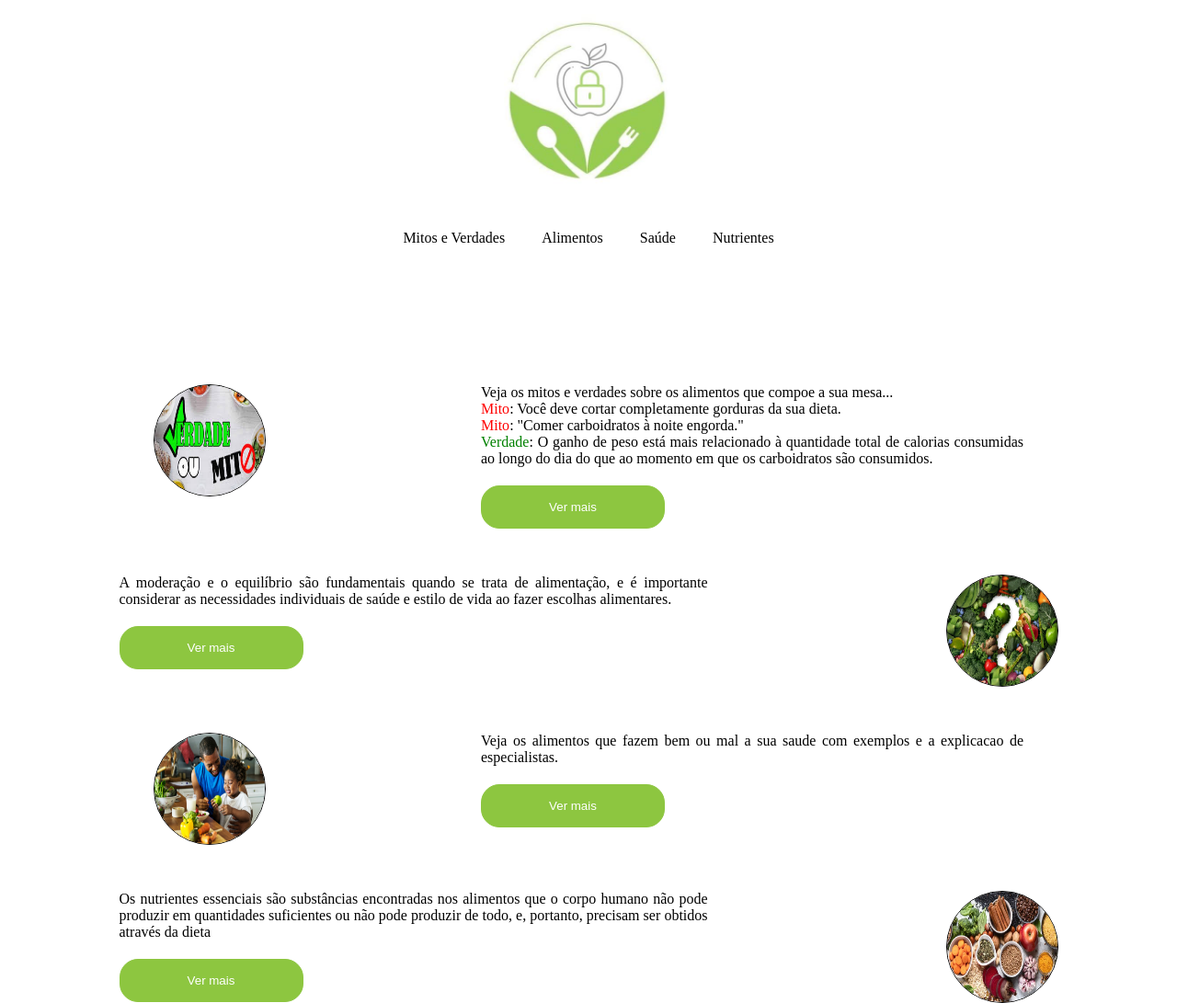
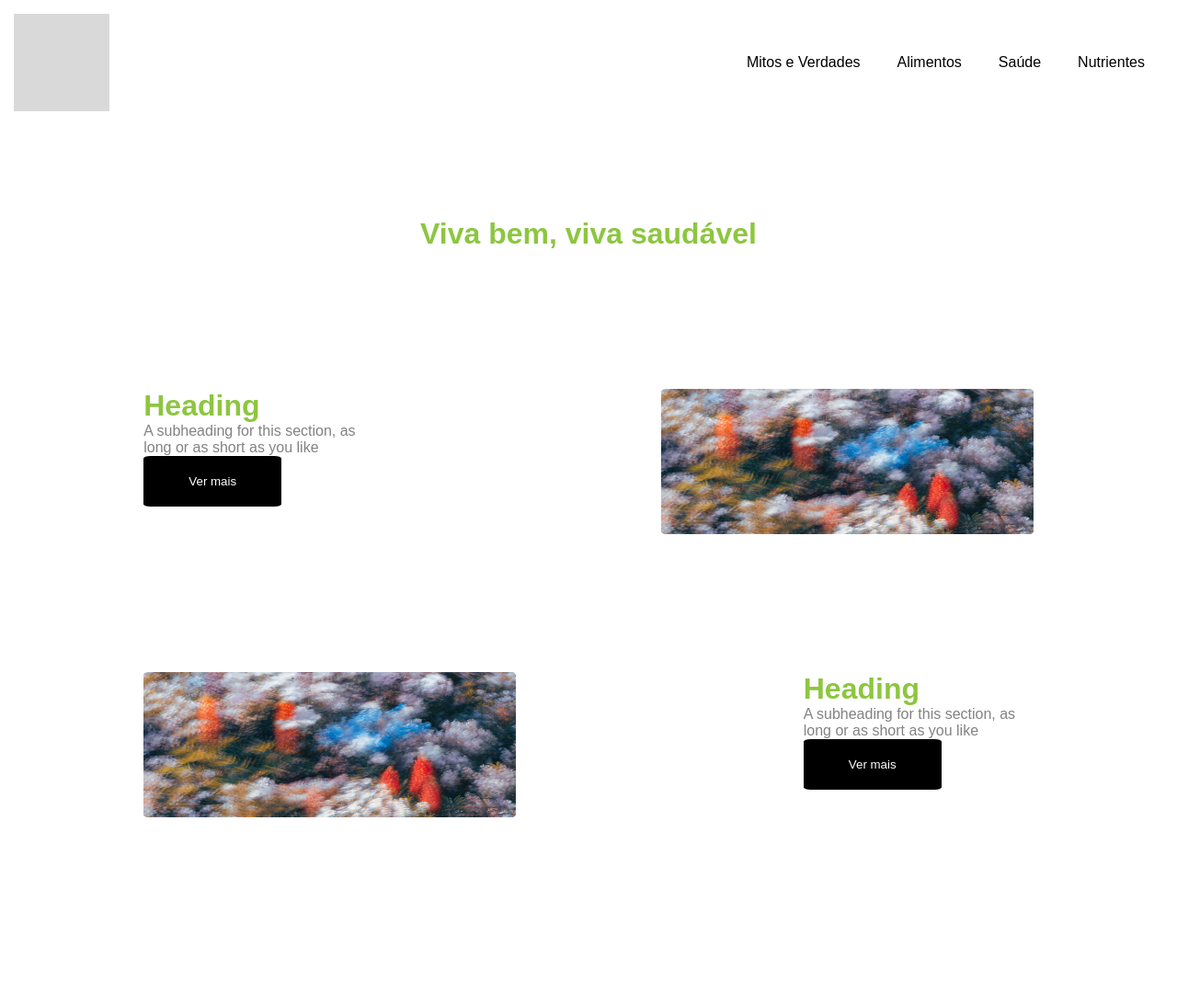
Before and after one commit to c3r0l/vida-saudavel, a plain HTML site: page index.html in a window 1280 px wide. Shown: the whole page at 92% size. After the commit the page ends 889 px from the top, so only its background shows below. Drawn offline with Linux system fonts and the light colour scheme.

Commit message:
home refatorada

```diff
--- a/css/layout.css
+++ b/css/layout.css
@@ -2,55 +2,50 @@
 	margin:0;
 	padding:0;
   list-style-type: none;
-
-}
- .penis {
-    width: 120px;
-    height: 120px;
-
-	border-radius: 50%;
-	border: 0.5px solid black;
- }
-.on-the-left{
-	display:flex;
-	padding:50px;
-
-	flex-direction:row;
-	justify-content:space-around;
-
+	font-family:sans-serif;
 }
 
-header img {
-	width: 150px;
-	height: 150px;
+.title{
+	color:#8DC640;
 }
 
-.one{
-	width:50%;
-	text-align:justify;
+p{
+	color:#828282;
 }
 
-.on-the-right{
+button{
+	width:150px;
+	padding:20px;
+	border-radius:5%;
+	border:none;
+	background-color:black;
+	color:white;
+}
+
+
+.top-header{
+	padding-top:100px;
+	display:flex;
+	justify-content:center;
+}
+
+/*					Panels				*/
+
+.panel{
+	padding-top:150px;
 	display:flex;
 	justify-content:space-around;
 }
 
-.btn{
-	padding:20px;
-	width:200px;
-	background-color:#8DC640;
-	border:0.1px solid #8DC640;
-	border-radius:20px;
-
-	padding:15px;
-	color:white;
-	margin-top:20px;
+.ilustration{
+	width:405px;
+	height:158px;
 }
 
-.rd{
-	color:red;
+.subsection{
+	width:250px;
 }
 
-.vrd {
-	color:green;
+.subsection > .ilustration {
+	padding-top: 20px;
 }
--- a/css/mitosEvdd.css
+++ /dev/null
@@ -1,31 +0,0 @@
-body {
-    font-family: Arial, sans-serif;
-    line-height: 1.6;
-    background-color: #f4f4f4;
-    color: #333;
-    margin: 0;
-    padding: 0;
-}
-
-.container {
-    max-width: 800px;
-    margin: auto;
-    padding: 20px;
-    background-color: #fff;
-    box-shadow: 0 0 10px rgba(0, 0, 0, 0.1);
-}
-
-h2 {
-    color: #333;
-    margin-top: 20px;
-}
-
-p {
-    margin-bottom: 20px;
-}
-
-.conclusion {
-    background-color: #f9f9f9;
-    padding: 20px;
-    margin-top: 30px;
-}
--- a/css/nav.css
+++ b/css/nav.css
@@ -4,25 +4,16 @@
 	list-style-type: none;
 }
 
-nav > img {
-	width: 230px;
-	height:230px;
-}
-
 nav{
 	display:flex;
 	align-items: center;
-	flex-direction: column;
+	flex-direction: row;
+	justify-content: space-between;
 	padding-bottom:80px;
+	padding:15px;
 }
 
 nav ul li{
 	float:left;
 	padding:20px;
 }
-
-
-h1{
-	text-align:center;
-	padding:20px;
-}
--- a/index.html
+++ b/index.html
@@ -2,12 +2,12 @@
 	<head>
 		<meta charset="utf-8" />
 		<title>Vida saudável</title>
+		<link rel="stylesheet" href="css/layout.css" />
 		<link rel="stylesheet" href="css/nav.css" />
-		<link rel="stylesheet" href="css/layout.css" />
 	</head>
 	<body>
 		<nav>
-			<img src="assets/logo.JPG">
+			<img src="assets/logo.png">
 			<ul>
 				<li>Mitos e Verdades</li>
 				<li>Alimentos</li>
@@ -15,56 +15,33 @@
 				<li>Nutrientes</li>
 			</ul>
 		</nav>
-		<header>
-        </header>
-		<div class="on-the-left">
-			<img class="penis" src="assets/mitosEVerdades.jpeg">
-			<div class="one">
-				<p>
-					Veja os mitos e verdades sobre os alimentos que compoe a sua mesa...
-					<br />
-					<span class="rd">	Mito</span>: Você deve cortar completamente gorduras da sua dieta.
-					<br />
-					<span class="rd"> Mito</span>: "Comer carboidratos à noite engorda."
-					<br />
-					<span class="vrd">Verdade</span>: O ganho de peso está mais relacionado à quantidade total de calorias consumidas ao longo do dia do que ao momento em que os carboidratos são consumidos.
-
-				</p>
-
-				<a href="mitosEVerdades.html"><input type="button" value="Ver mais" class="btn" id="mitosEVerdades"/></a>
-				</div>
-		</div>
-		<div class="on-the-right">
-		<div class="one">
-			<p>
-				 A moderação e o equilíbrio são fundamentais quando se trata de alimentação, e é importante considerar as necessidades individuais de saúde e estilo de vida ao fazer escolhas alimentares.
-
-			</p>
-
-				<a href="alimentacao.html"><input type="button" value="Ver mais" class="btn" id="alimentacao"/></a>
+		<div class="top-header">
+			<h1 class="title">Viva bem, viva saudável</h1>
 		</div>
 
-		<img class="penis" src="assets/mitos-e-verdades.webp">
-		</div>
-
-		<div class="on-the-left">
-				<img class="penis" src="assets/saude.jpeg">
-				<div class="one">
+		<div class="panel">
+			<div class="subsection">
+				<h1 class="title">Heading</h1>
 				<p>
-				Veja os alimentos que fazem bem ou mal a sua saude com exemplos e a explicacao de especialistas.
+					A subheading for this section, as long or as short as you like
 				</p>
-				<a href="saude.html">   <input type="button" value="Ver mais" class="btn" id="saude"/> </a>
+				<button>Ver mais</button>
 			</div>
-		</div>
-	<div class="on-the-right">
-		<div class="one">
-			<p>Os nutrientes essenciais são substâncias encontradas nos alimentos que o corpo humano não pode produzir em quantidades suficientes ou não pode produzir de todo, e, portanto, precisam ser obtidos através da dieta</p>
-
-		<a href="nutrientes.html"><input type="button" value="Ver mais" class="btn" id="nutrientes"/></a>
-		</div>
-
-		<img class="penis" src="assets/nutrientes.jpeg">
+			<img class="ilustration" src="assets/placeholder.png" />
 		</div>
 
 
+
+		<div class="panel">
+			<img class="ilustration" src="assets/placeholder.png" />
+			<div class="subsection">
+			<h1 class="title">Heading</h1>
+			<p>
+				A subheading for this section, as long or as short as you like
+			</p>
+			<button>Ver mais</button>
+			</div>
+
+		</div>
+	</body>
 </html>
--- a/layout.css
+++ /dev/null
@@ -1,56 +0,0 @@
-*{
-	margin:0;
-	padding:0;
-  list-style-type: none;
-
-}
- .penis {
-    width: 120px;
-    height: 120px;
-
-	border-radius: 50%;
-	border: 0.5px solid black;
- }
-.on-the-left{
-	display:flex;
-	padding:50px;
-
-	flex-direction:row;
-	justify-content:space-around;
-
-}
-
-header img {
-	width: 150px;
-	height: 150px;
-}
-
-.one{
-	width:50%;
-	text-align:justify;
-}
-
-.on-the-right{
-	display:flex;
-	justify-content:space-around;
-}
-
-.btn{
-	padding:20px;
-	width:200px;
-	background-color:#8DC640;
-	border:0.1px solid #8DC640;
-	border-radius:20px;
-
-	padding:15px;
-	color:white;
-	margin-top:20px;
-}
-
-.rd{
-	color:red;
-}
-
-.vrd {
-	color:green;
-}
--- a/nav.css
+++ /dev/null
@@ -1,28 +0,0 @@
-*{
-	margin:0;
-	padding:0;
-	list-style-type: none;
-}
-
-nav > img {
-	width: 230px;
-	height:230px;
-}
-
-nav{
-	display:flex;
-	align-items: center;
-	flex-direction: column;
-	padding-bottom:80px;
-}
-
-nav ul li{
-	float:left;
-	padding:20px;
-}
-
-
-h1{
-	text-align:center;
-	padding:20px;
-}
```
Also changed, not shown: nutrientes.html (+19 -0 lines), assets/logo.JPG (deleted), assets/logo.png (added), assets/mitos-e-verdades.webp (deleted), assets/mitosEVerdades.jpeg (deleted), assets/nutrientes.jpeg (deleted), assets/placeholder.png (added), assets/saude.jpeg (deleted).
